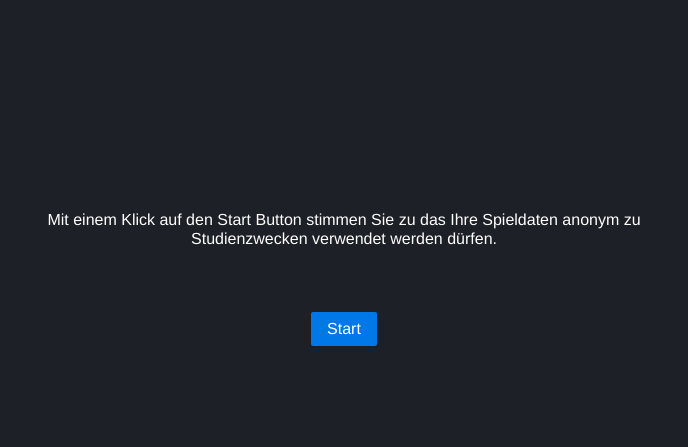
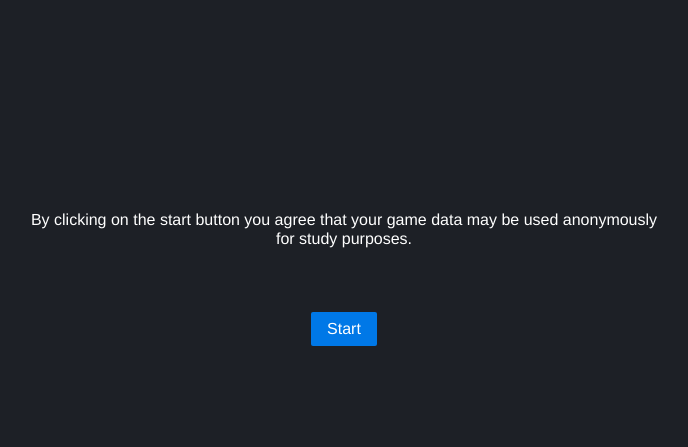
Before and after one commit to LucaAust/UHH-Chess, a FastAPI app: template src/templates/start.html in a window 1280 px wide. Shown: the top 447 px of the page, without its empty margins (296-984 px from the left). Run offline with FastAPI, Linux system fonts and the light colour scheme; the template is opened without the code that fills it, so the values that code supplies are empty; parts of the project's set-up code (start-up, migrations or seed data) failed here and were passed over.

Commit message:
change start text language to english

```diff
--- a/src/templates/start.html
+++ b/src/templates/start.html
@@ -3,7 +3,7 @@
 {% block body %}
 <div class="start-container">
     <div class="start-container-inner">
-        <p>Mit einem Klick auf den Start Button stimmen Sie zu das Ihre Spieldaten anonym zu Studienzwecken verwendet werden dürfen.</p>
+        <p>By clicking on the start button you agree that your game data may be used anonymously for study purposes.</p>
         <button class="pure-button pure-button-primary mt-3" onclick="location.href='{{ start_game_path }}'" type="button">Start</button>
     </div>
 
```
